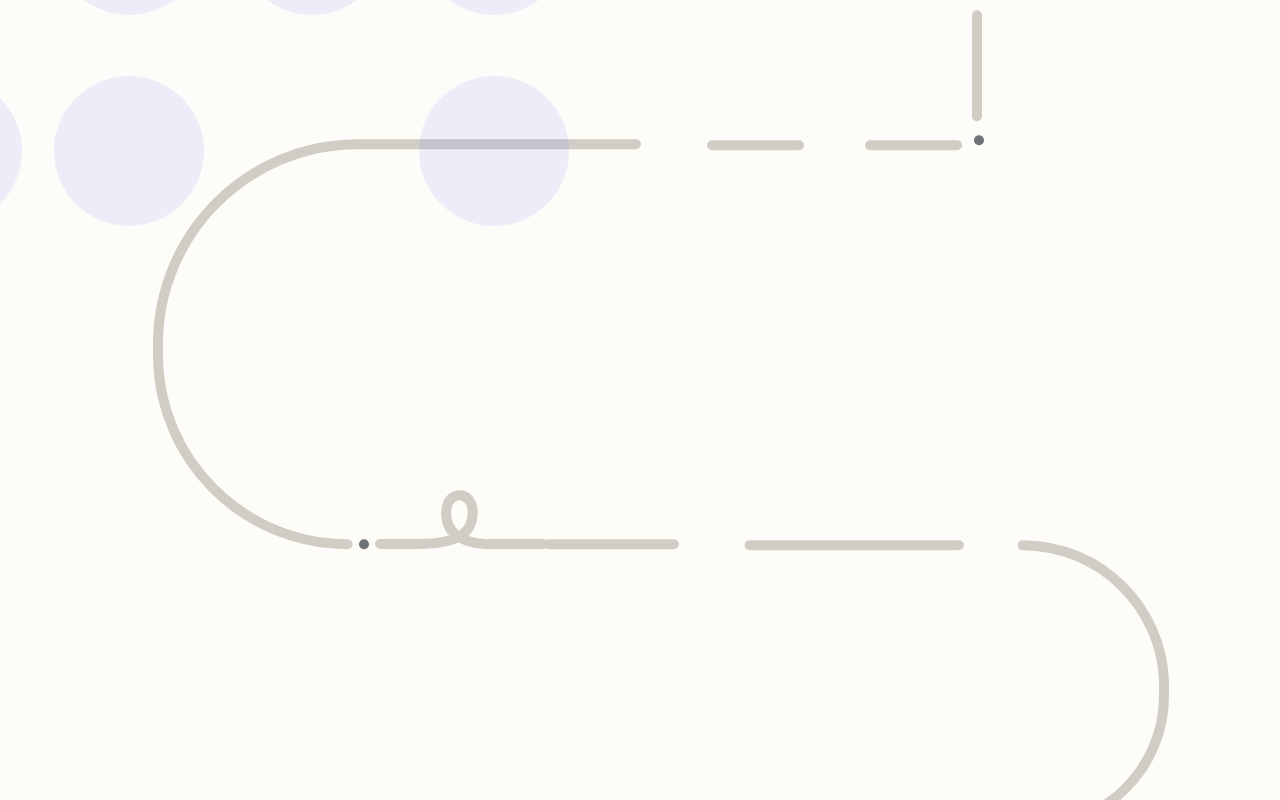
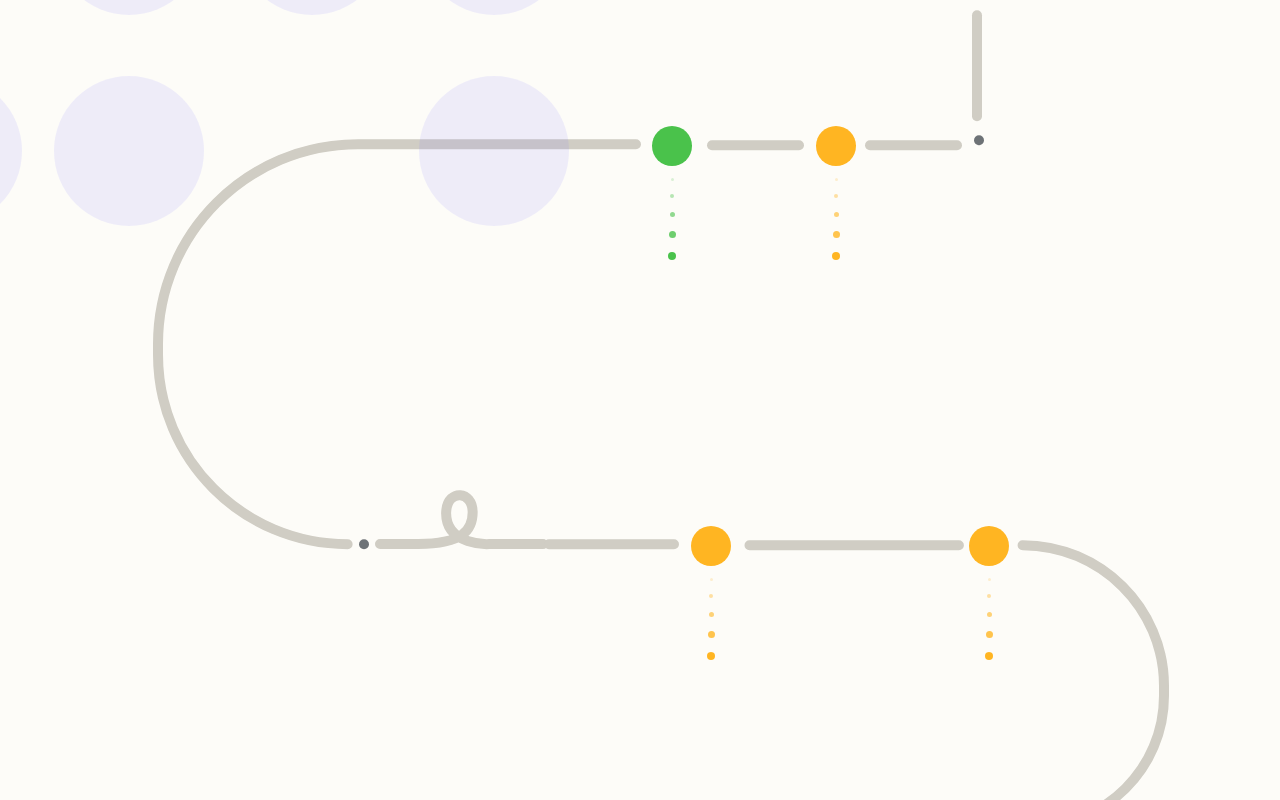
Before and after one commit to APPS-sookmyung/2025-INCHEON-SITE, a React (Vite) app: page / in a window 1280 px wide. Shown: the part 1380-2180 px from the top of the page. Built offline with nearby package versions, Linux system fonts and the light colour scheme; a web font is replaced by a local one.

Commit message:
#4 feat: EventScheduleSection 도트 위치 및 색상 데이터 추가, SVG 배치 개선

```diff
--- a/src/components/mainpage/EventScheduleSection.jsx
+++ b/src/components/mainpage/EventScheduleSection.jsx
@@ -1,5 +1,24 @@
 import purpleDotsUrl from '../../assets/svg/purple-dots.svg';
 import greenDotsUrl from '../../assets/svg/green-dots.svg';
+
+const W = 1078;
+const H = 2738;
+
+const dotplaces = [
+  {x: 551, y: 422, color: 'green'},
+  {x: 715, y: 422, color: 'yellow'},
+  {x: 590, y: 822, color: 'yellow'},
+  {x: 868, y: 822, color: 'yellow'},
+  {x: 250, y: 1100, color: 'green'},
+  {x: 405, y: 1100, color: 'yellow'},
+  {x: 325, y: 1462, color: 'green'},
+  {x: 706, y: 1462, color: 'yellow'},
+  {x: 850, y: 1462, color: 'purple'},
+  {x: 325, y: 1820, color: 'yellow'},
+  {x: 504, y: 1820, color: 'green'},
+  {x: 678, y: 1820, color: 'purple'},
+  {x: 468, y: 2175, color: 'yellow'},
+];
 
 const EventScheduleSection = () => {
   return (
@@ -18,6 +37,24 @@ const EventScheduleSection = () => {
           className='w-[696px] h-[587px]'
         />
       </div>
+      {dotplaces.map((dot, i) => {
+        const left = (dot.x / W) * 100;
+        const top = (dot.y / H) * 100;
+
+        return (
+          <div
+            key={i}
+            className='absolute'
+            style={{
+              left: `${left}%`,
+              top: `${top}%`,
+            }}>
+            <svg width='40' height='134'>
+              <use href={`src/assets/svg/dotplace.svg#${dot.color}dotplace`} />
+            </svg>
+          </div>
+        );
+      })}
     </div>
   );
 };
```
